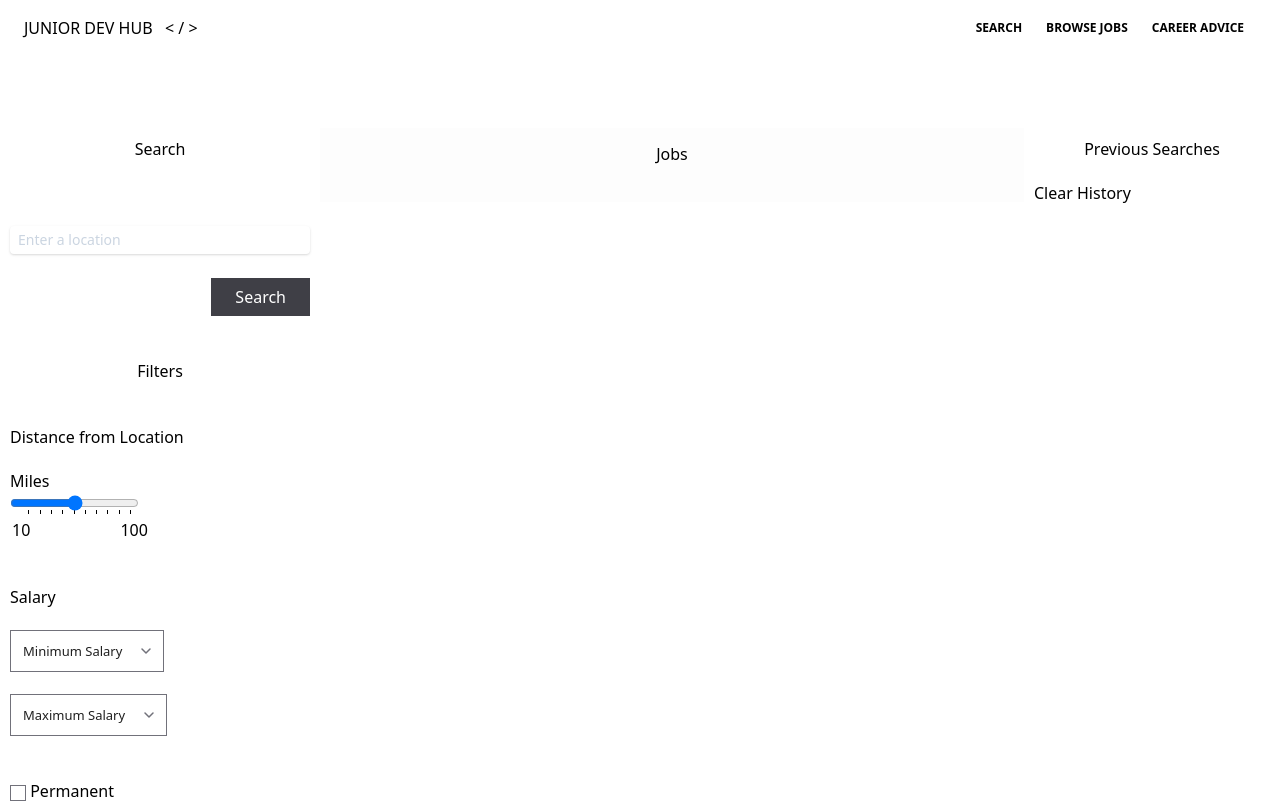
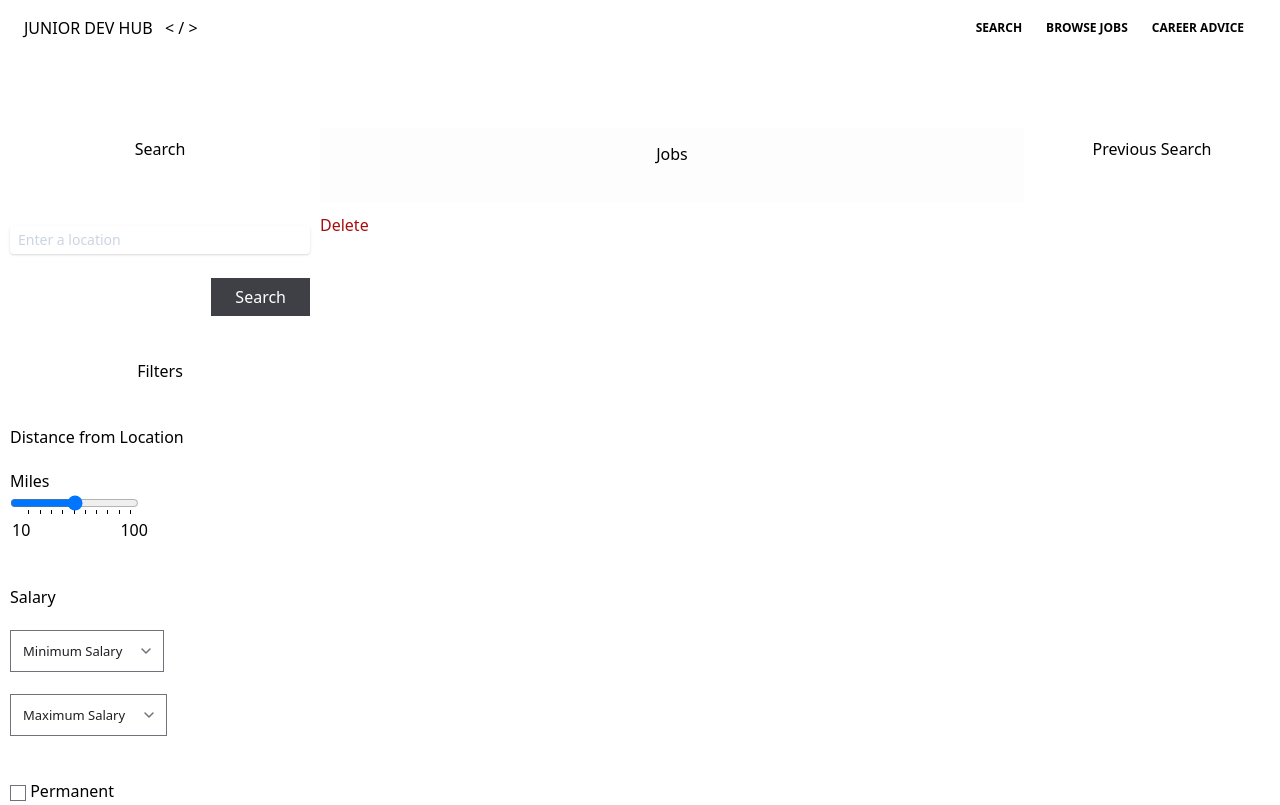
Before and after one commit to LanguageBytes/Junior-Dev-Job-Search-Engine, a plain HTML site: page search-results.html in a window 1280 px wide. Shown: the top 805 px of the page. Drawn offline with Linux system fonts and the light colour scheme; no server answers.

Commit message:
Local Storage delete previous search

```diff
--- a/assets/display-results.js
+++ b/assets/display-results.js
@@ -69,6 +69,7 @@ if (localStorage.getItem("previousSearchData")) {
   function pushCity() {
     var searchedCity = document.location.search.split("=").pop();
     console.log("saved search" + searchedCity);
+    document.getElementById("clearStorage").style.display ="block"
     var addCityArray = cities;
     if (!addCityArray.includes(searchedCity)) {
       addCityArray.push(searchedCity);
@@ -158,6 +159,8 @@ if (localStorage.getItem("previousSearchData")) {
 
           var cardBreak = document.createElement("br");
           resultCard.append(cardBreak);
+
+          pushCity()
         }
       });
   }
@@ -287,6 +290,7 @@ if (localStorage.getItem("previousSearchData")) {
   }
     )
 }
+
 
 
 searchButton.addEventListener("click", newSearch);
--- a/search-results.html
+++ b/search-results.html
@@ -238,13 +238,14 @@
   <!-- Column 3 = LocalStorage -->
   <div id = "historyColumn" class="column right" style="background-color:rgb(255, 255, 255); float: left;
   padding:10px; width: 20%;">
-<h2 class="align-center">Previous Searches</h2>
+<h2 class="align-center">Previous Search</h2>
   <br>
 
-  <button id="clearStorage">Clear History</button>
     <br>
     <p id="history"></p>
   </div>
+
+  <button id="clearStorage" class="align-center"> Delete </button>
 </div>
 
   </main>
```
Also changed, not shown: assets/compiled-tailwind.css.
